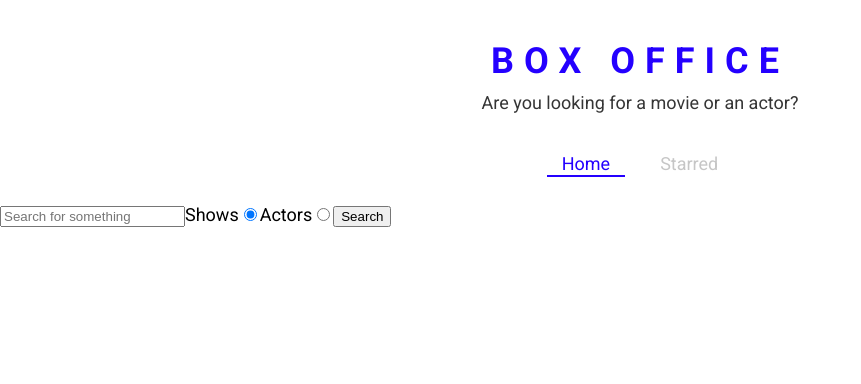
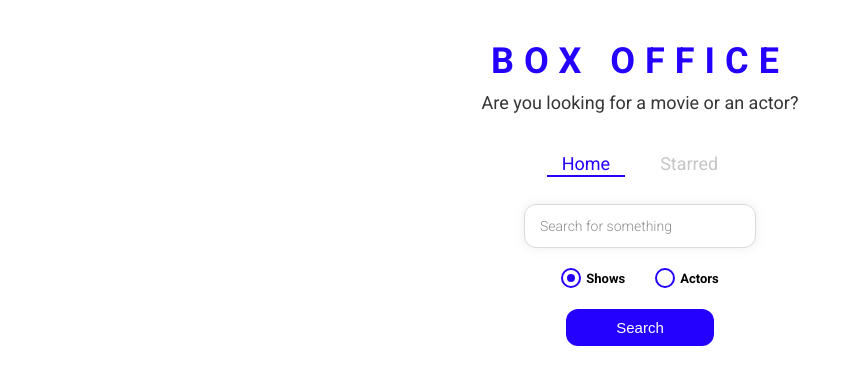
Before and after one commit to perunon/box-office, a React (Create React App) app: page / in a window 1280 px wide. Shown: the top 384 px of the page, without its empty margins (0-861 px from the left). Built offline with nearby package versions, Linux system fonts and the light colour scheme.

Commit message:
Styled the entire app

```diff
--- /dev/null
+++ b/src/components/CustomRadio.js
@@ -0,0 +1,66 @@
+import React from "react";
+import styled from "styled-components";
+
+const RadioWrapper = styled.label`
+  display: block;
+  position: relative;
+  padding-left: 25px;
+  cursor: pointer;
+  font-size: 13px;
+  user-select: none;
+  font-weight: 700;
+  line-height: 1.65;
+
+  input {
+    position: absolute;
+    opacity: 0;
+    cursor: pointer;
+  }
+
+  span {
+    position: absolute;
+    top: 0;
+    left: 0;
+    height: 16px;
+    width: 16px;
+    background-color: #fff;
+    border: 2px solid ${({ theme }) => theme.mainColors.blue};
+    border-radius: 50%;
+  }
+
+  input:checked ~ span {
+    background-color: #fff;
+    border: 2px solid ${({ theme }) => theme.mainColors.blue};
+  }
+
+  span:after {
+    content: "";
+    position: absolute;
+    display: none;
+  }
+
+  input:checked ~ span:after {
+    display: block;
+  }
+
+  span:after {
+    top: 4px;
+    left: 4px;
+    width: 8px;
+    height: 8px;
+    border-radius: 50%;
+    background: ${({ theme }) => theme.mainColors.blue};
+  }
+`;
+
+const CustomRadio = ({ label, ...restProps }) => {
+  return (
+    <RadioWrapper htmlFor={restProps.id}>
+      {label}
+      <input {...restProps} type="radio" />
+      <span />
+    </RadioWrapper>
+  );
+};
+
+export default CustomRadio;
--- a/src/pages/Home.js
+++ b/src/pages/Home.js
@@ -1,9 +1,15 @@
 import React, { useState } from "react";
 import ActorGrid from "../components/actor/ActorGrid";
+import CustomRadio from "../components/CustomRadio";
 import MainPageLayout from "../components/MainPageLayout";
 import ShowGrid from "../components/show/ShowGrid";
 import { apiGet } from "../misc/config";
 import { useLastQuery } from "../misc/custom-hooks";
+import {
+  RadioInputsWrapper,
+  SearchButtonWrapper,
+  SearchInput,
+} from "./Home.styled";
 
 const Home = () => {
   const [input, setInput] = useLastQuery();
@@ -50,36 +56,38 @@
 
   return (
     <MainPageLayout>
-      <input
+      <SearchInput
         type="text"
         placeholder="Search for something"
         onChange={onInputChange}
         onKeyDown={onKeyDown}
         value={input}
       />
-      <label htmlFor="shows-search">
-        Shows
-        <input
+      <RadioInputsWrapper>
+        <div>
+          <CustomRadio
+            label="Shows"
             id="shows-search"
-          type="radio"
             value="shows"
             onChange={onRadioChange}
             checked={isShowSearch}
           />
-      </label>
-      <label htmlFor="actors-search">
-        Actors
-        <input
+        </div>
+        <div>
+          <CustomRadio
+            label="Actors"
             id="actors-search"
-          type="radio"
             value="people"
             onChange={onRadioChange}
             checked={!isShowSearch}
           />
-      </label>
+        </div>
+      </RadioInputsWrapper>
+      <SearchButtonWrapper>
         <button type="button" onClick={onSearch}>
           Search
         </button>
+      </SearchButtonWrapper>
       {renderResults()}
     </MainPageLayout>
   );
--- /dev/null
+++ b/src/pages/Home.styled.js
@@ -0,0 +1,49 @@
+import styled from "styled-components";
+
+export const SearchInput = styled.input`
+  display: block;
+  font-family: "Roboto", sans-serif;
+  width: 200px;
+  margin: auto;
+  outline: none;
+  padding: 13px 15px;
+  border: 1px solid #dbdbdb;
+  box-shadow: 0px 0px 10px 0px rgba(219, 219, 219, 0.5);
+  font-size: 14px;
+  border-radius: 12px;
+  color: #8d8d8d;
+
+  &::placeholder {
+    font-weight: 300;
+    color: #8d8d8d;
+  }
+`;
+
+export const RadioInputsWrapper = styled.div`
+  display: flex;
+  justify-content: center;
+  margin: 20px 0;
+
+  div {
+    margin: 0 15px;
+  }
+`;
+
+export const SearchButtonWrapper = styled.div`
+  text-align: center;
+  margin-bottom: 35px;
+
+  button {
+    color: #fff;
+    background-color: ${({ theme }) => theme.mainColors.blue};
+    margin: auto;
+    padding: 10px 50px;
+    font-size: 15px;
+    border: none;
+    outline: none;
+    border-radius: 12px;
+    &:hover {
+      cursor: pointer;
+    }
+  }
+`;
```
Lines whose indentation alone changed are shown as unchanged.
